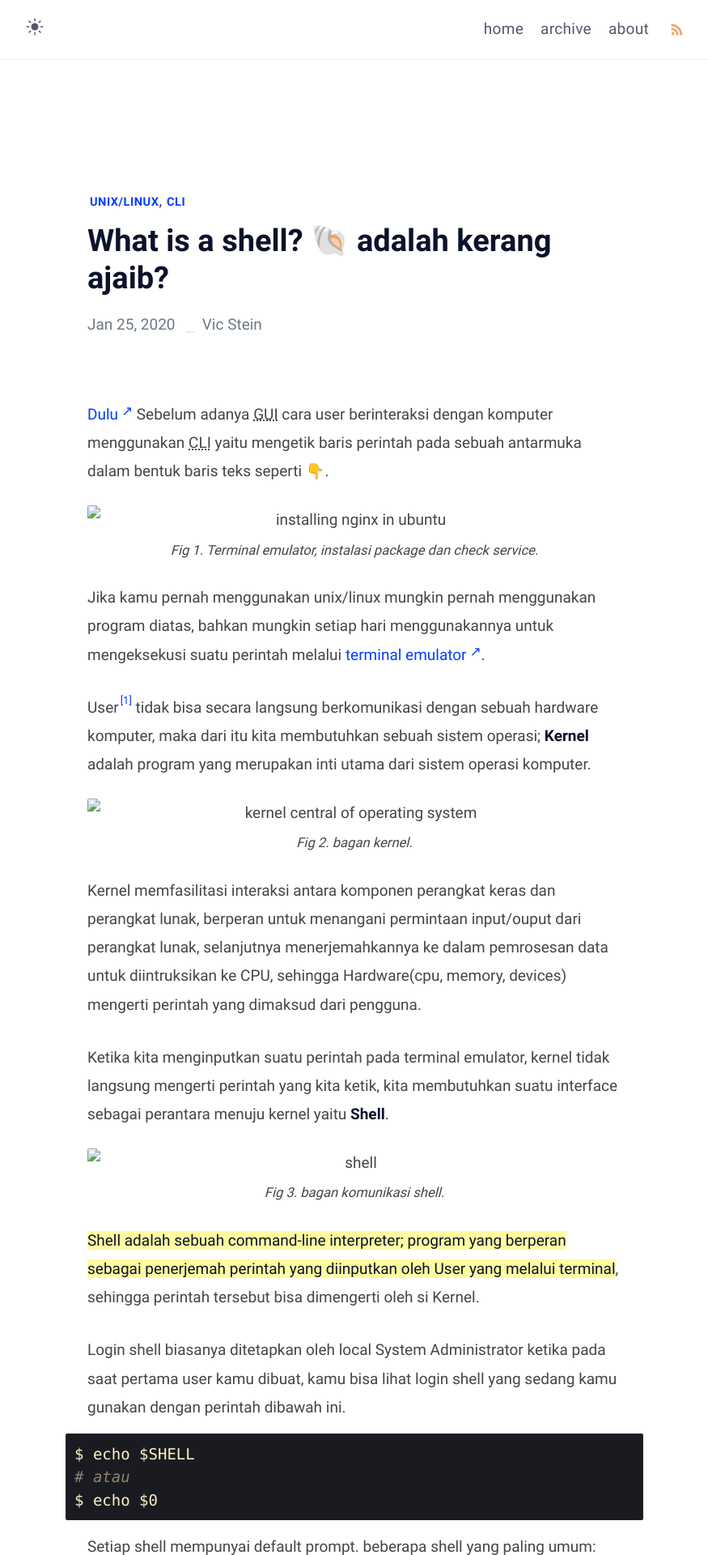
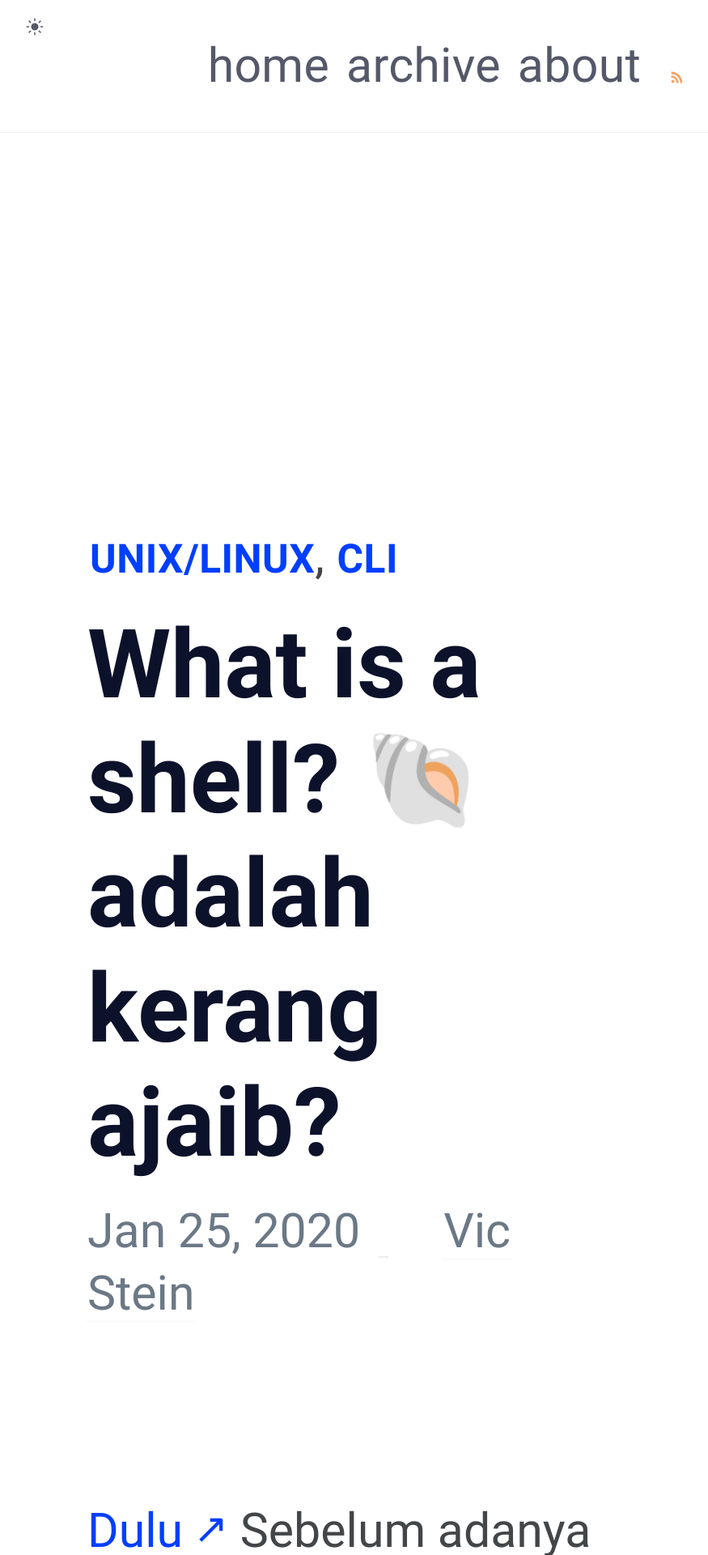
Before and after one commit to vxstein/vxstein.github.io, a Jekyll site: the page built from _posts/apa-itu-shell/2020-01-25-apa-itu-shell.md, in a window 1280 px wide. Shown: the top 1920 px of the page at 81% size, without its empty margins (202-1077 px from the left). Built offline with Jekyll 4.4.1, drawn with Linux system fonts in a browser that asks for light colours; some web fonts are replaced.

Commit message:
main.scss: changed

```diff
--- a/_sass/main.scss
+++ b/_sass/main.scss
@@ -1,7 +1,7 @@
 // Fonts preferences
 $sans-family: Roboto, sans-serif;
 $mono-family: Consolas, monospace;
-$base-font-size: 19px;
+$base-font-size: 59px;
 $medium-font-size: $base-font-size * 0.938;
 $small-font-size: $base-font-size * 0.875;
 $base-line-height: 1.85;
```
